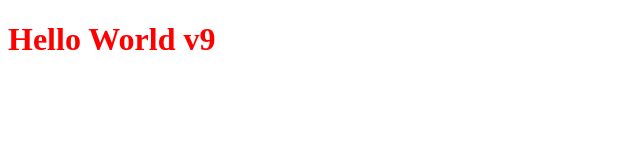
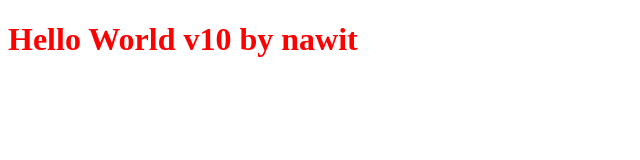
Before and after one commit to nawit6395-ui/Git_Test, a plain HTML site: page index.html in a window 1280 px wide. Shown: the whole page, without its empty margins (0-640 px from the left). Drawn offline with Linux system fonts and the light colour scheme.

Commit message:
v10 by nawit

```diff
--- a/index.html
+++ b/index.html
@@ -7,6 +7,6 @@
   <title>Document</title>
 </head>
 <body>
-  <h1 class="title">Hello World v9</h1>
+  <h1 class="title">Hello World v10 by nawit</h1>
 </body>
 </html>
```
